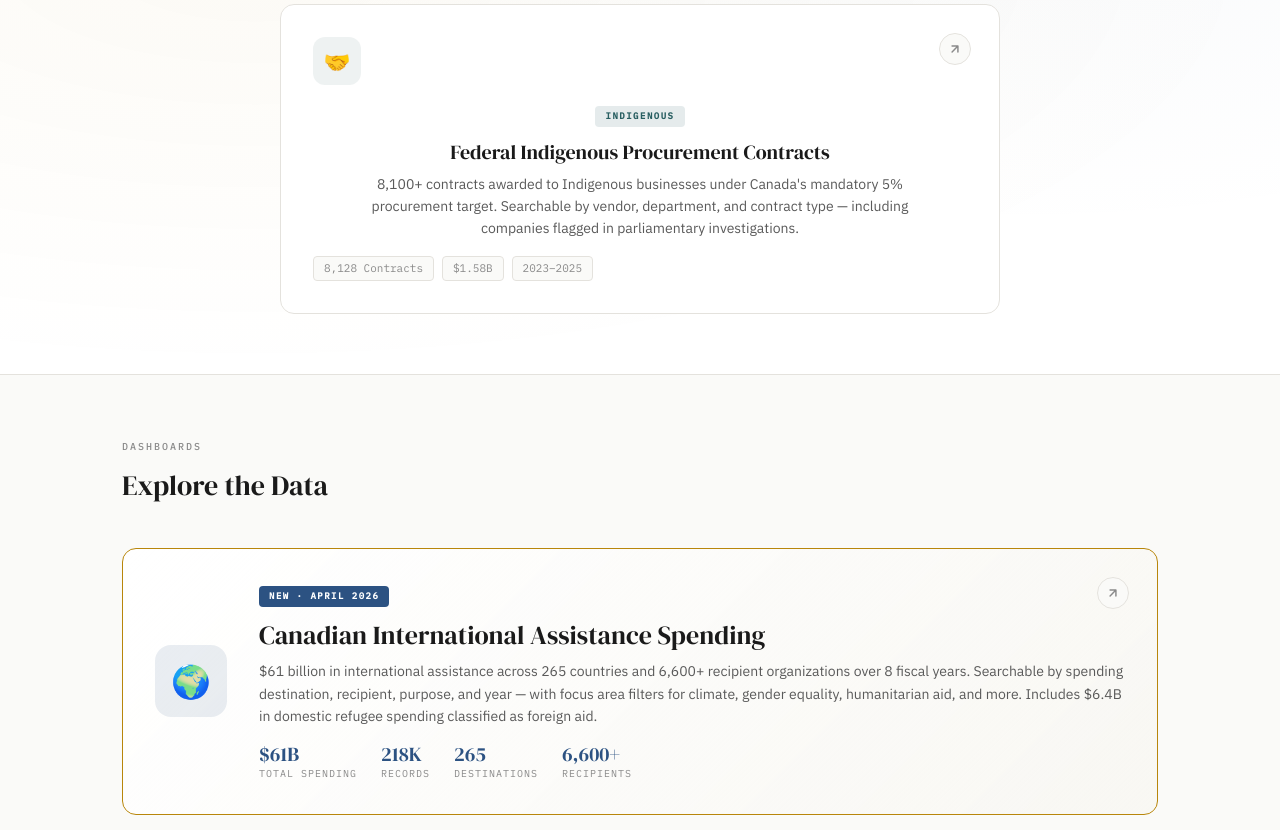
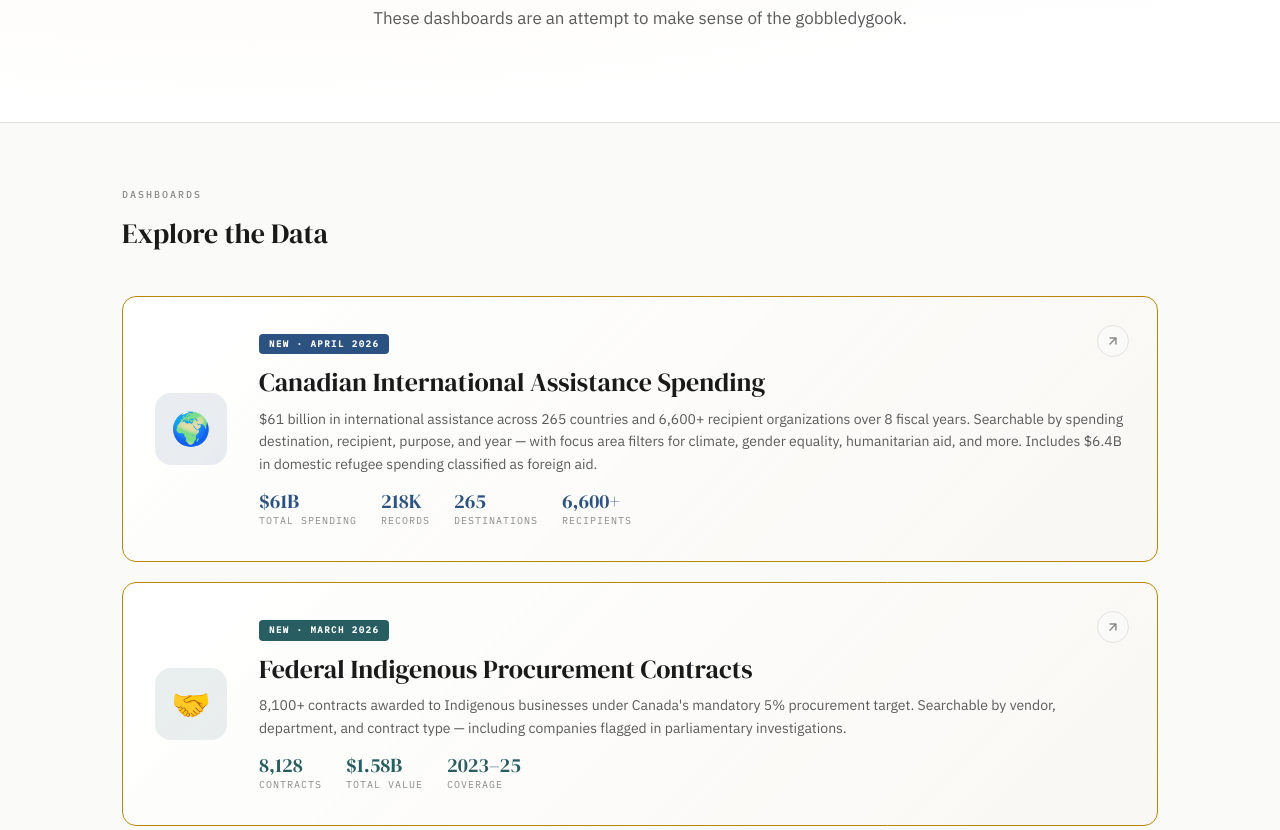
Before and after one commit to TheReclamare/thereclamare.github.io, a plain HTML site: page index.html in a window 1280 px wide. Shown: the part 317-1147 px from the top of the page. Drawn offline with Linux system fonts and the light colour scheme.

Commit message:
Update 2 index

```diff
--- a/index.html
+++ b/index.html
@@ -335,23 +335,6 @@ footer .gh-link:hover {
     <div class="tag">Open Data · Public Accountability</div>
     <h1>Public Data, <em>Plain Language</em></h1>
     <p>These dashboards are an attempt to make sense of the gobbledygook.</p>
-    <!-- Indigenous Procurement -->
-    <a class="project-card" href="/CDN_Indigenous_Procurement/">
-      <div class="card-icon" style="background:rgba(40,94,97,0.08);color:var(--teal-muted);">🤝</div>
-      <div class="card-content">
-        <div class="card-badge" style="background:rgba(40,94,97,0.12);color:var(--teal-muted);">Indigenous</div>
-        <h3>Federal Indigenous Procurement Contracts</h3>
-        <p>8,100+ contracts awarded to Indigenous businesses under Canada's mandatory 5% procurement target. Searchable by vendor, department, and contract type — including companies flagged in parliamentary investigations.</p>
-        <div class="card-tags">
-          <span class="card-tag">8,128 Contracts</span>
-          <span class="card-tag">$1.58B</span>
-          <span class="card-tag">2023–2025</span>
-        </div>
-      </div>
-      <div class="card-arrow">
-        <svg width="14" height="14" viewBox="0 0 24 24" fill="none" stroke="currentColor" stroke-width="2.5" stroke-linecap="round"><path d="M7 17L17 7M17 7H7M17 7v10"/></svg>
-      </div>
-    </a>
 
   </div>
 </div>
@@ -385,6 +368,33 @@ footer .gh-link:hover {
           <div class="feat-stat">
             <span class="feat-stat-val" style="color:var(--blue-muted);">6,600+</span>
             <span class="feat-stat-lbl">Recipients</span>
+          </div>
+        </div>
+      </div>
+      <div class="card-arrow">
+        <svg width="14" height="14" viewBox="0 0 24 24" fill="none" stroke="currentColor" stroke-width="2.5" stroke-linecap="round"><path d="M7 17L17 7M17 7H7M17 7v10"/></svg>
+      </div>
+    </a>
+
+    <!-- Indigenous Procurement -->
+    <a class="project-card featured" href="/CDN_Indigenous_Procurement/">
+      <div class="card-icon" style="background:rgba(40,94,97,0.1);color:var(--teal-muted);">🤝</div>
+      <div class="card-content">
+        <div class="card-badge" style="background:var(--teal-muted);color:#fff;">New · March 2026</div>
+        <h3>Federal Indigenous Procurement Contracts</h3>
+        <p>8,100+ contracts awarded to Indigenous businesses under Canada's mandatory 5% procurement target. Searchable by vendor, department, and contract type — including companies flagged in parliamentary investigations.</p>
+        <div class="feat-stats">
+          <div class="feat-stat">
+            <span class="feat-stat-val" style="color:var(--teal-muted);">8,128</span>
+            <span class="feat-stat-lbl">Contracts</span>
+          </div>
+          <div class="feat-stat">
+            <span class="feat-stat-val" style="color:var(--teal-muted);">$1.58B</span>
+            <span class="feat-stat-lbl">Total Value</span>
+          </div>
+          <div class="feat-stat">
+            <span class="feat-stat-val" style="color:var(--teal-muted);">2023–25</span>
+            <span class="feat-stat-lbl">Coverage</span>
           </div>
         </div>
       </div>
```
